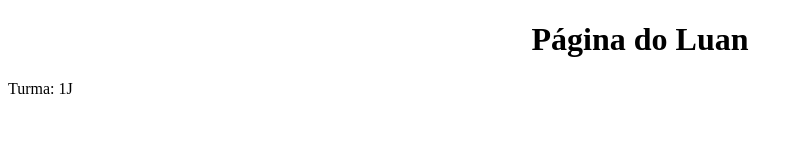
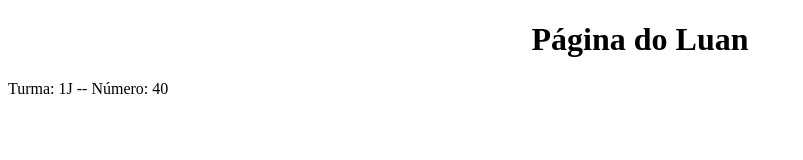
Before and after one commit to luanryuxx/primeiroj_2t, a plain HTML site: page index.html in a window 1280 px wide. Shown: the whole page, without its empty margins (0-803 px from the left). Drawn offline with Linux system fonts and the light colour scheme.

Commit message:
Aula 27-07

```diff
--- a/index.html
+++ b/index.html
@@ -7,7 +7,7 @@
   </head>
   <body>
     <h1>Página do Luan</h1>
-    <p>Turma: 1J</p>
+    <p>Turma: 1J -- Número: 40</p>
 
   </body>
 </html>
```
